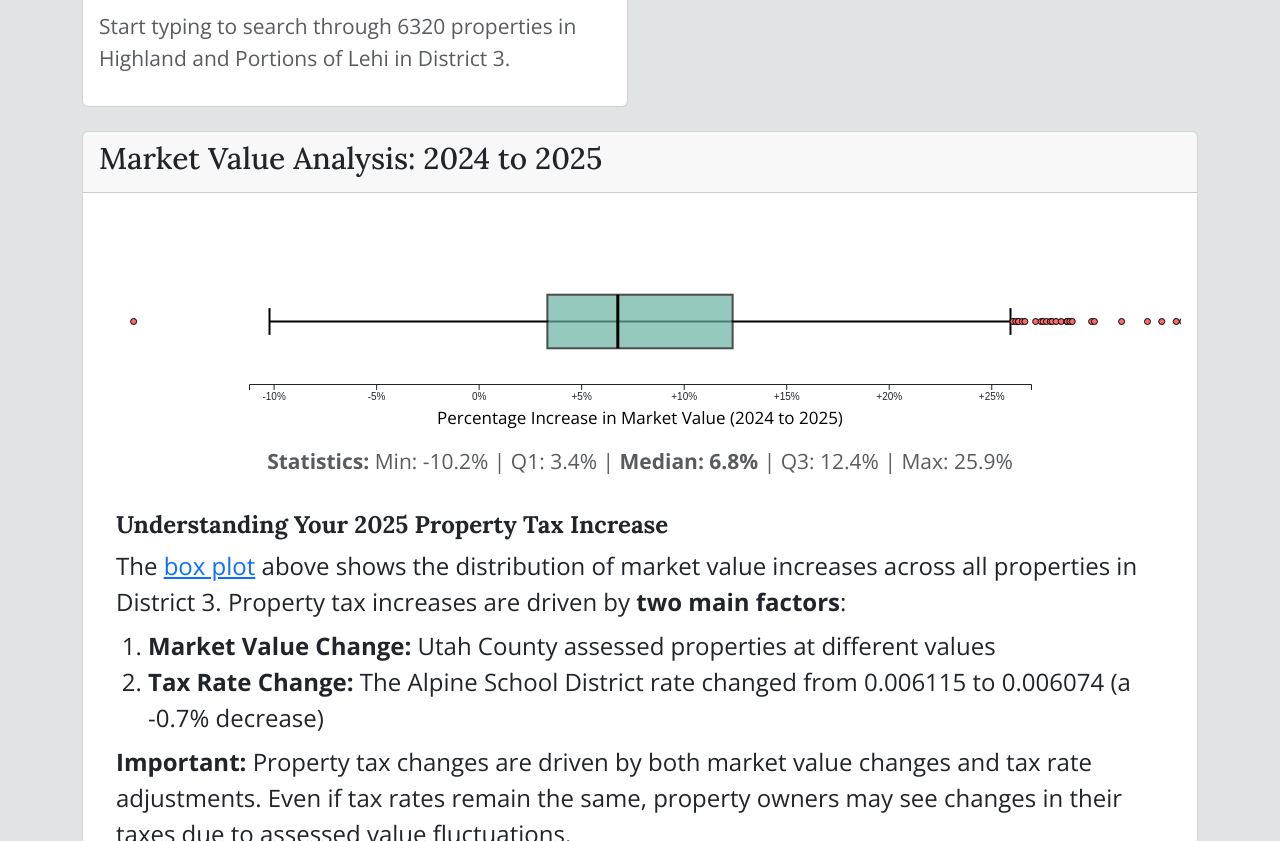
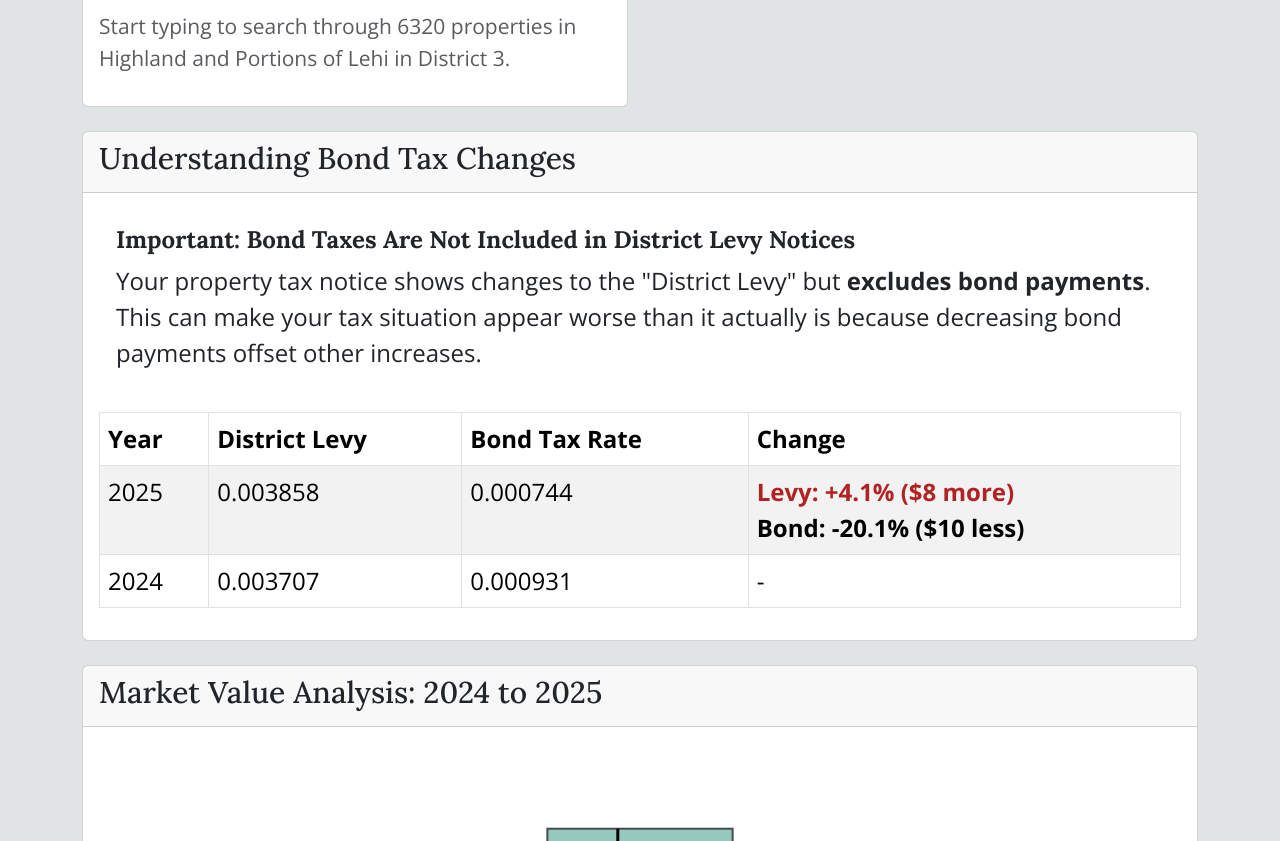
Before and after one commit to jbejar/voteforjonathan, a Next.js app: page /tax in a window 1280 px wide. Shown: the part 480-1321 px from the top of the page. Built offline with nearby package versions, Linux system fonts and the light colour scheme.

Commit message:
adding more detail on bond levies

```diff
--- a/src/app/tax/page.tsx
+++ b/src/app/tax/page.tsx
@@ -274,7 +274,72 @@ function TaxesContent() {
                     </Col>
                 )}
             </Row>
+            <Row className="mt-4">
+                <Col>
+                    <Card>
+                        <Card.Header>
+                            <h5>Understanding Bond Tax Changes</h5>
+                        </Card.Header>
+                        <Card.Body>
+                            <div className="alert alert-warning">
+                                <h6><strong>Important: Bond Taxes Are Not Included in District Levy Notices</strong></h6>
+                                <p className="mb-2">
+                                    Your property tax notice shows changes to the &quot;District Levy&quot; but <strong>excludes bond payments</strong>.
+                                    This can make your tax situation appear worse than it actually is because decreasing bond payments offset other increases.
+                                </p>
+                            </div>
 
+                            <Table striped bordered className="mb-3">
+                                <thead>
+                                    <tr>
+                                        <th>Year</th>
+                                        <th>District Levy</th>
+                                        <th>Bond Tax Rate</th>
+                                        <th>Change</th>
+                                    </tr>
+                                </thead>
+                                <tbody>
+                                    <tr>
+                                        <td>2025</td>
+                                        <td>0.003858</td>
+                                        <td>0.000744</td>
+                                        <td>
+                                            <div>
+                                                <span className="text-danger fw-bold d-block">
+                                                    Levy: +4.1% ({formatCurrency((0.003858 - 0.003707) * (selectedProperty?.marketValue[2025] || 100000) * 0.55)} more)
+                                                </span>
+                                                <span className="text-success fw-bold">
+                                                    Bond: -20.1% ({formatCurrency((0.000931 - 0.000744) * (selectedProperty?.marketValue[2025] || 100000) * 0.55)} less)
+                                                </span>
+                                            </div>
+                                        </td>
+                                    </tr>
+                                    <tr>
+                                        <td>2024</td>
+                                        <td>0.003707</td>
+                                        <td>0.000931</td>
+                                        <td>-</td>
+                                    </tr>
+                                </tbody>
+                            </Table>
+
+                            {selectedProperty && (
+                                <div className="alert alert-info">
+                                    <p className="mb-2">
+                                        <strong>For your property:</strong> While your District Levy increased from 0.003707 to 0.003858 ({(((0.003858 - 0.003707) / 0.003707) * 100).toFixed(1)}% increase),
+                                        your bond payments decreased by <strong>{formatCurrency((0.000931 - 0.000744) * selectedProperty.marketValue[2025] * 0.55)}</strong>,
+                                        which helps offset the levy increase.
+                                    </p>
+                                    <p className="mb-0">
+                                        This bond decrease is <strong>not shown on your tax notice</strong> because bonds are excluded from District Levy calculations,
+                                        even though they directly impact your total tax bill.
+                                    </p>
+                                </div>
+                            )}
+                        </Card.Body>
+                    </Card>
+                </Col>
+            </Row>
             <Row className="mt-4">
                 <Col>
                     <Card>
```
